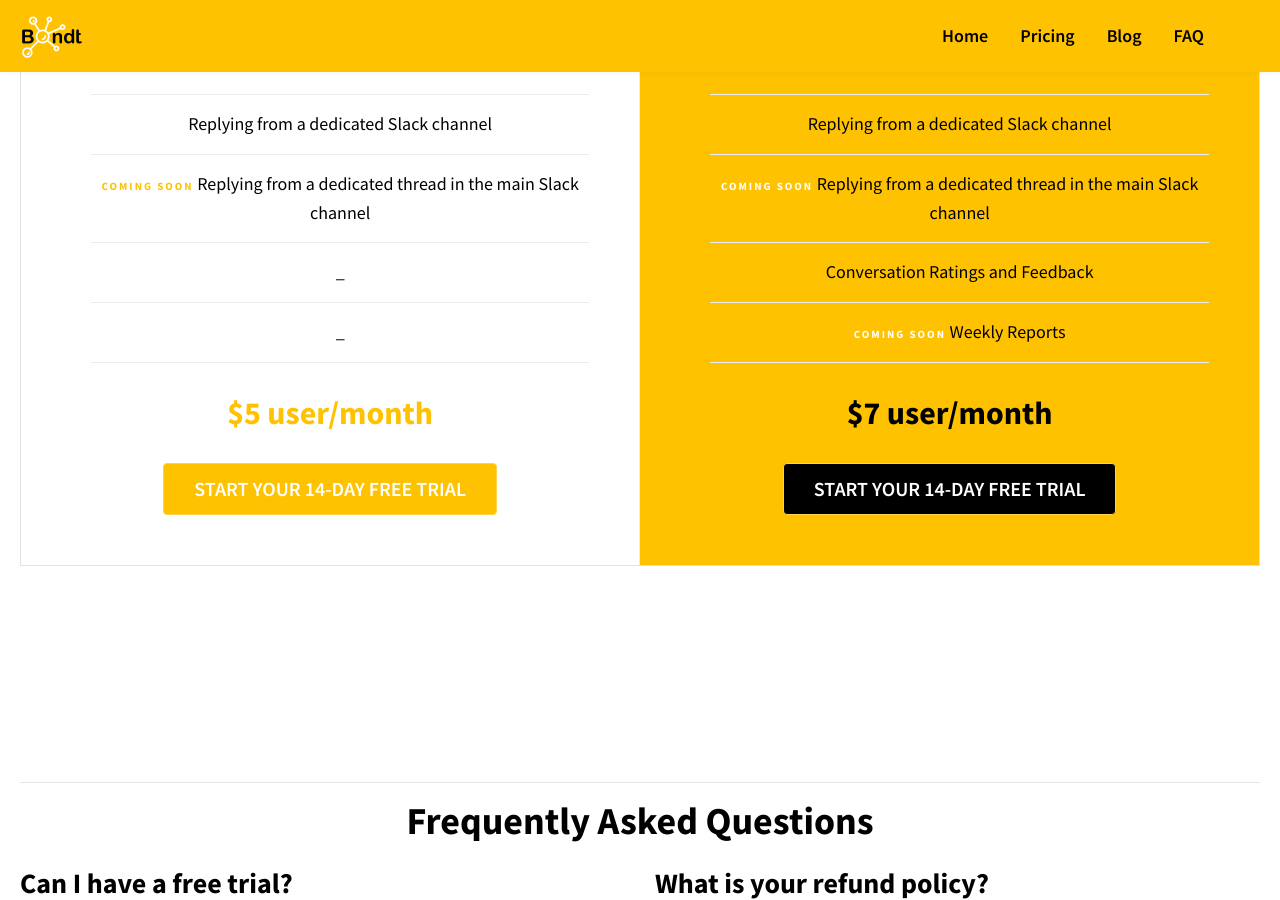
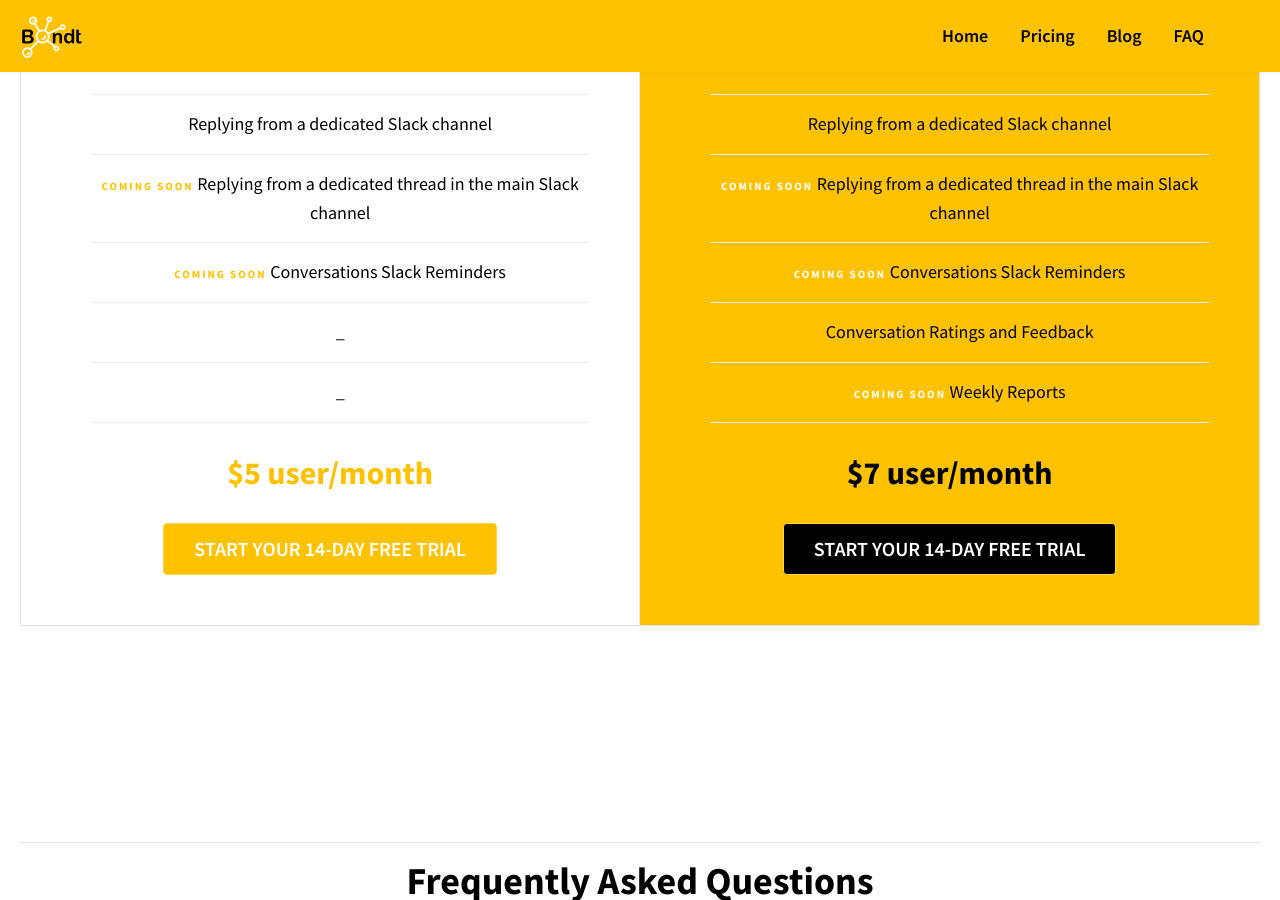
Before and after one commit to engnaruto/bondt-website, a Jekyll site: the page built from pricing.html, in a window 1280 px wide and 900 px high, scrolled down 391 px. Built offline with Jekyll 4.4.1, drawn with Linux system fonts in a browser that asks for light colours.

Commit message:
Update Pricing page

```diff
--- a/pricing.html
+++ b/pricing.html
@@ -16,6 +16,7 @@ sitemap: true
         <ul class="pricing-features">
           <li class="pricing-features-item"> Replying from a dedicated Slack channel</li>
           <li class="pricing-features-item"><span class="coming-soon-2">COMING SOON</span> Replying from a dedicated thread in the main Slack channel</li>
+          <li class="pricing-features-item"><span class="coming-soon-2">COMING SOON</span> Conversations Slack Reminders</li>
           <li class="pricing-features-item">_</li>
           <li class="pricing-features-item">_</li>
         </ul>
@@ -28,6 +29,7 @@ sitemap: true
         <ul class="pricing-features">
           <li class="pricing-features-item">Replying from a dedicated Slack channel</li>
           <li class="pricing-features-item"><span class="coming-soon">COMING SOON</span> Replying from a dedicated thread in the main Slack channel</li>
+          <li class="pricing-features-item"><span class="coming-soon">COMING SOON</span> Conversations Slack Reminders</li>
           <li class="pricing-features-item">Conversation Ratings and Feedback</li>
           <li class="pricing-features-item"><span class="coming-soon">COMING SOON</span> Weekly Reports</li>
 
```
